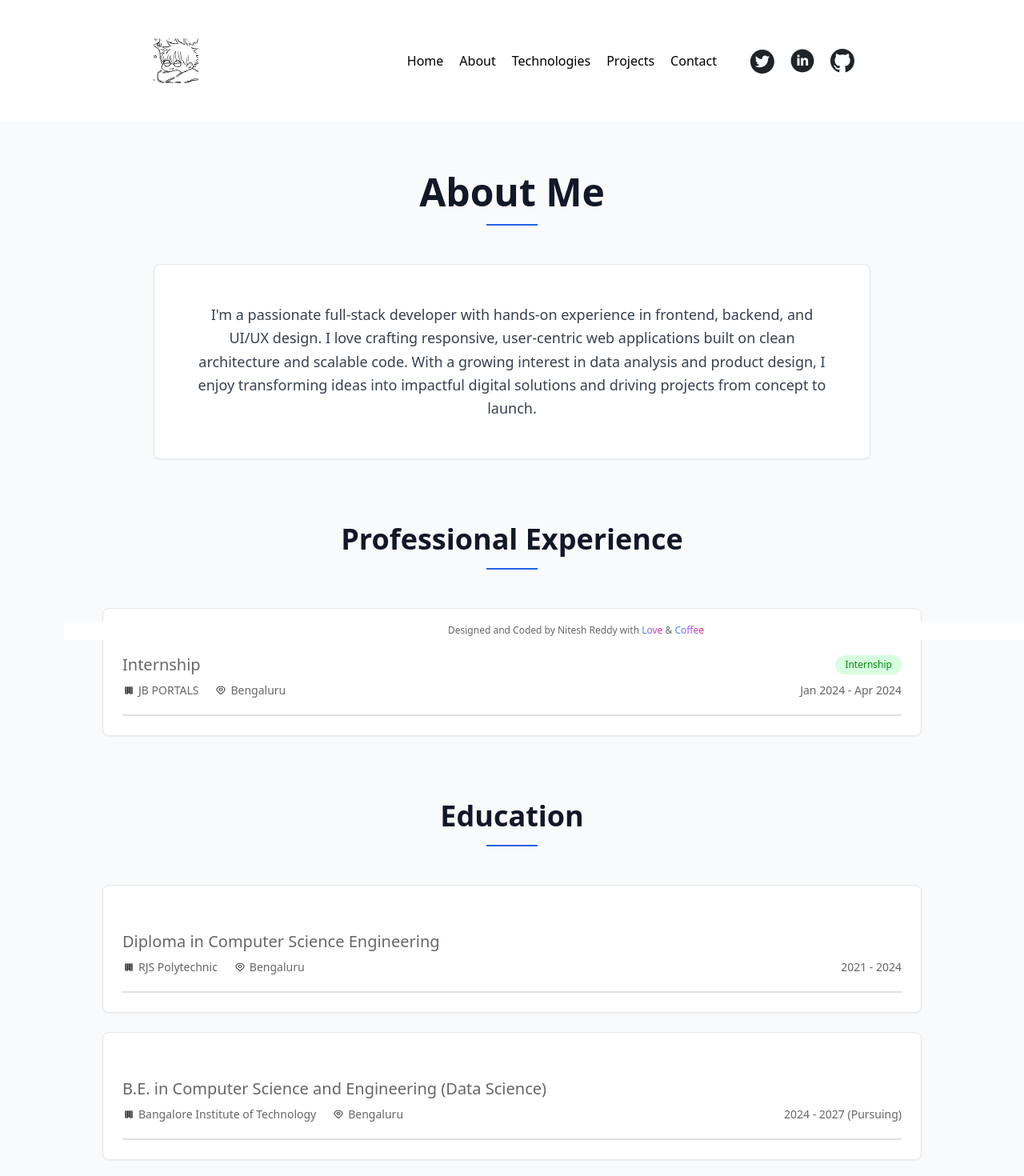
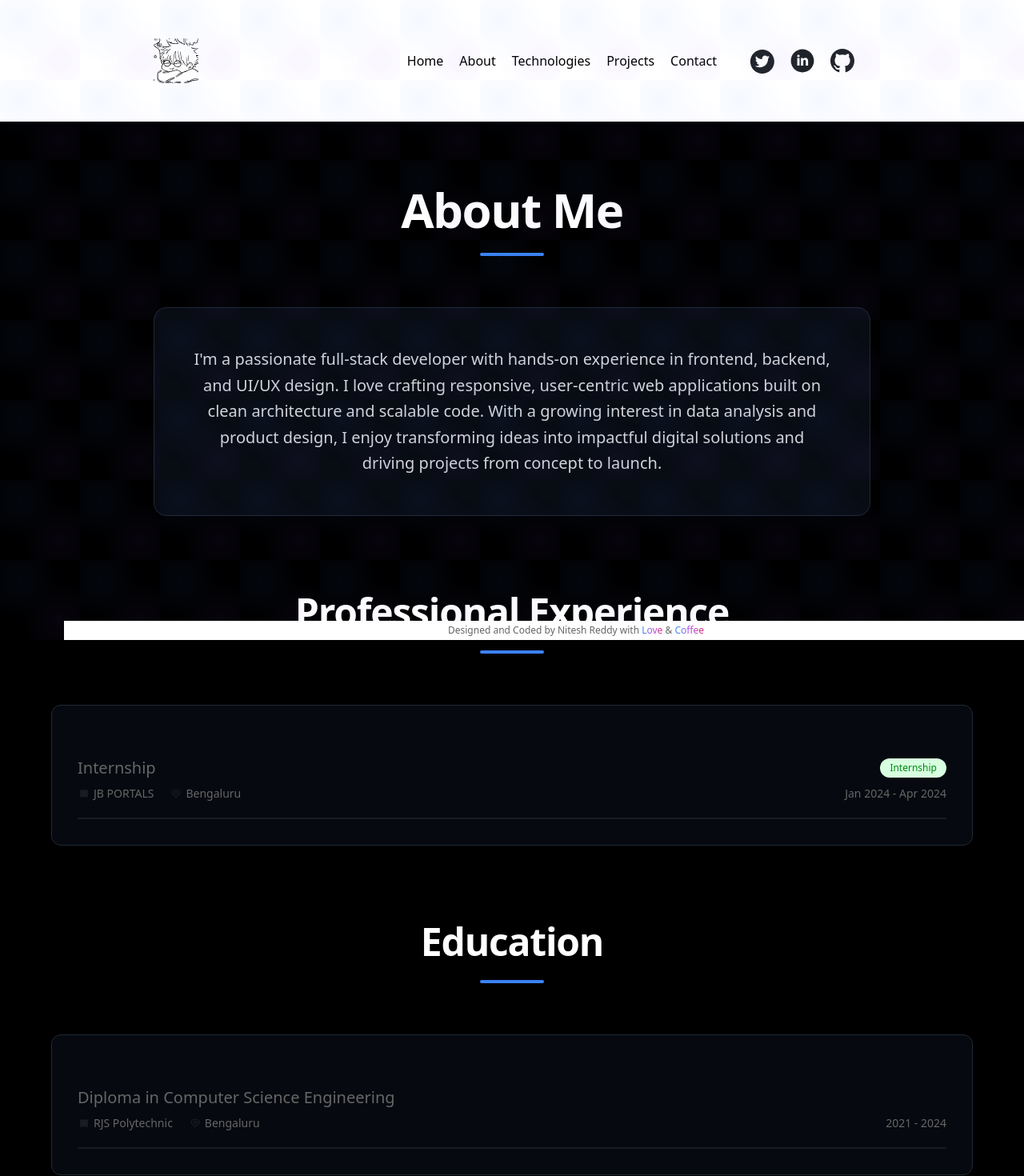
Before and after one commit to PanatiNitesh/Portfolio, a React (Create React App) app in the folder myself/: page /about in a window 1280 px wide. Shown: the top 1470 px of the page at 80% size. Built offline with nearby package versions, Linux system fonts and the light colour scheme.

Commit message:
updated code

```diff
--- a/myself/src/Pages/About.js
+++ b/myself/src/Pages/About.js
@@ -4,18 +4,18 @@ import { personalDetails, workDetails, eduDetails } from "../Details";
 
 function About() {
   return (
-    <main className="bg-gray-50 dark:bg-gray-900 min-h-screen">
-      <div className="container mx-auto px-6 pt-16 pb-24">
+    <main className="bg-black dark:bg-black min-h-screen">
+      <div className="container mx-auto px-6 pt-20 pb-24">
         {/* About Me Section */}
-        <section className="mb-20">
-          <div className="max-w-4xl mx-auto">
-            <h1 className="text-4xl md:text-5xl font-bold text-gray-900 dark:text-white mb-4 text-center">
+        <section className="mb-24">
+          <div className="max-w-4xl mx-auto text-center">
+            <h1 className="text-5xl md:text-6xl font-bold text-white mb-6 tracking-tight">
               About Me
             </h1>
-            <div className="w-16 h-0.5 bg-blue-600 mx-auto mb-12"></div>
+            <div className="w-20 h-1 bg-blue-500 mx-auto mb-16 rounded-full"></div>
 
-            <div className="bg-white dark:bg-gray-800 rounded-lg shadow-sm border border-gray-200 dark:border-gray-700 p-8 md:p-12">
-              <p className="text-lg text-gray-700 dark:text-gray-300 leading-relaxed text-center">
+            <div className="bg-gray-900/50 backdrop-blur-sm rounded-2xl border border-gray-800 p-8 md:p-12 hover:bg-gray-900/70 transition-all duration-300">
+              <p className="text-xl text-gray-300 leading-relaxed">
                 {personalDetails.about}
               </p>
             </div>
@@ -23,17 +23,21 @@ function About() {
         </section>
 
         {/* Work Experience Section */}
-        <section className="mb-20">
-          <div className="max-w-5xl mx-auto">
-            <h2 className="text-3xl md:text-4xl font-bold text-gray-900 dark:text-white mb-4 text-center">
+        <section className="mb-24">
+          <div className="max-w-6xl mx-auto">
+            <div className="text-center mb-16">
+              <h2 className="text-4xl md:text-5xl font-bold text-white mb-6 tracking-tight">
                 Professional Experience
               </h2>
-            <div className="w-16 h-0.5 bg-blue-600 mx-auto mb-12"></div>
+              <div className="w-20 h-1 bg-blue-500 mx-auto rounded-full"></div>
+            </div>
 
-            <div className="space-y-6">
+            <div className="grid gap-6">
               {React.Children.toArray(
-                workDetails.map(({ Position, Company, Location, Type, Duration }) => (
-                  <div className="bg-white dark:bg-gray-800 rounded-lg shadow-sm border border-gray-200 dark:border-gray-700 p-6 hover:shadow-md hover:border-blue-300 dark:hover:border-blue-500 transition-all duration-200">
+                workDetails.map(({ Position, Company, Location, Type, Duration }, index) => (
+                  <div className="group bg-gray-900/40 backdrop-blur-sm rounded-xl border border-gray-800 p-8 hover:bg-gray-900/60 hover:border-gray-700 hover:shadow-2xl hover:shadow-blue-500/10 transition-all duration-300 hover:-translate-y-1">
+                    <div className="absolute inset-0 bg-gradient-to-r from-blue-500/5 to-purple-500/5 rounded-xl opacity-0 group-hover:opacity-100 transition-opacity duration-300"></div>
+                    <div className="relative">
                       <Work
                         position={Position}
                         company={Company}
@@ -41,6 +45,7 @@ function About() {
                         type={Type}
                         duration={Duration}
                       />
+                    </div>
                   </div>
                 ))
               )}
@@ -50,16 +55,20 @@ function About() {
 
         {/* Education Section */}
         <section>
-          <div className="max-w-5xl mx-auto">
-            <h2 className="text-3xl md:text-4xl font-bold text-gray-900 dark:text-white mb-4 text-center">
+          <div className="max-w-6xl mx-auto">
+            <div className="text-center mb-16">
+              <h2 className="text-4xl md:text-5xl font-bold text-white mb-6 tracking-tight">
                 Education
               </h2>
-            <div className="w-16 h-0.5 bg-blue-600 mx-auto mb-12"></div>
+              <div className="w-20 h-1 bg-blue-500 mx-auto rounded-full"></div>
+            </div>
 
-            <div className="space-y-6">
+            <div className="grid gap-6">
               {React.Children.toArray(
-                eduDetails.map(({ Position, Company, Location, Type, Duration }) => (
-                  <div className="bg-white dark:bg-gray-800 rounded-lg shadow-sm border border-gray-200 dark:border-gray-700 p-6 hover:shadow-md hover:border-blue-300 dark:hover:border-blue-500 transition-all duration-200">
+                eduDetails.map(({ Position, Company, Location, Type, Duration }, index) => (
+                  <div className="group bg-gray-900/40 backdrop-blur-sm rounded-xl border border-gray-800 p-8 hover:bg-gray-900/60 hover:border-gray-700 hover:shadow-2xl hover:shadow-blue-500/10 transition-all duration-300 hover:-translate-y-1">
+                    <div className="absolute inset-0 bg-gradient-to-r from-blue-500/5 to-purple-500/5 rounded-xl opacity-0 group-hover:opacity-100 transition-opacity duration-300"></div>
+                    <div className="relative">
                       <Work
                         position={Position}
                         company={Company}
@@ -68,12 +77,22 @@ function About() {
                         {...(Type && { type: Type })}
                       />
                     </div>
+                  </div>
                 ))
               )}
             </div>
           </div>
         </section>
       </div>
+
+      {/* Subtle background pattern */}
+      <div className="fixed inset-0 pointer-events-none opacity-5">
+        <div className="absolute inset-0" style={{
+          backgroundImage: `radial-gradient(circle at 25% 25%, #3b82f6 0%, transparent 50%),
+                           radial-gradient(circle at 75% 75%, #8b5cf6 0%, transparent 50%)`,
+          backgroundSize: '100px 100px'
+        }}></div>
+      </div>
     </main>
   );
 }
```
Lines whose indentation alone changed are shown as unchanged.
